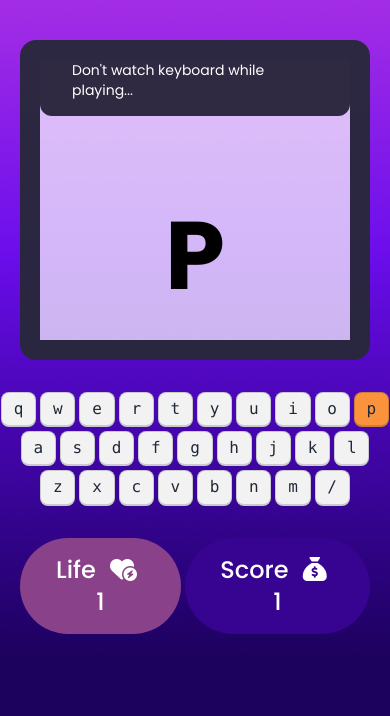
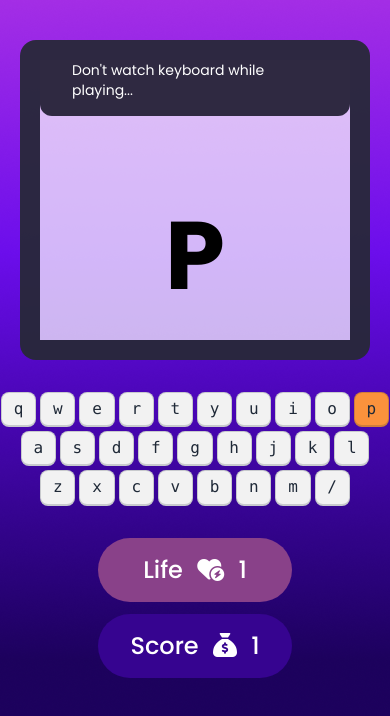
Before and after one commit to fayshal69/alpha-clash, a plain HTML site: page index.html in a window 390 px wide. Both pictures are taken after a click on the button "Play Now". Drawn offline with nearby package versions, Linux system fonts and the light colour scheme.

Commit message:
updated life score buttons

```diff
--- a/index.html
+++ b/index.html
@@ -82,7 +82,7 @@
                     </div>
                 </div>
                 <!-- life score container -->
-                <div class="flex gap-1 lg:justify-between lg:w-3/4">
+                <div class="flex flex-col lg:flex-row gap-3 lg:justify-between lg:w-3/4">
                     <button class="rounded-full bg-[#894189] border-none px-8 py-4 text-2xl text-white font-medium">
                         <span>Life</span> <i class="fa-solid fa-heart-circle-bolt mx-2"></i> <span>1</span>
                     </button>
```
